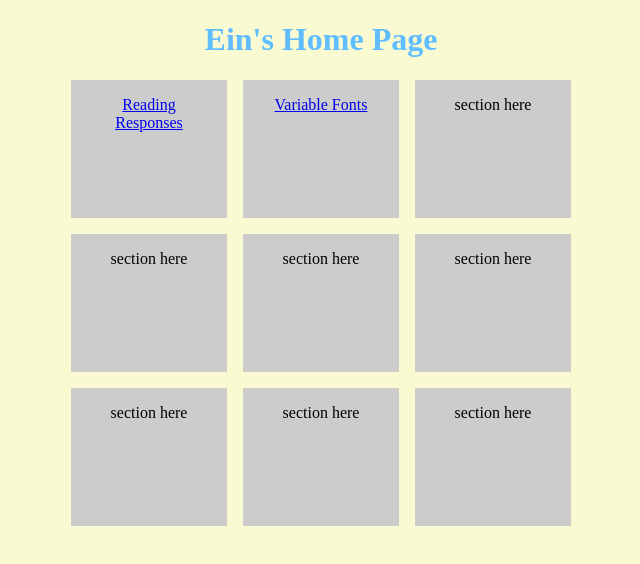
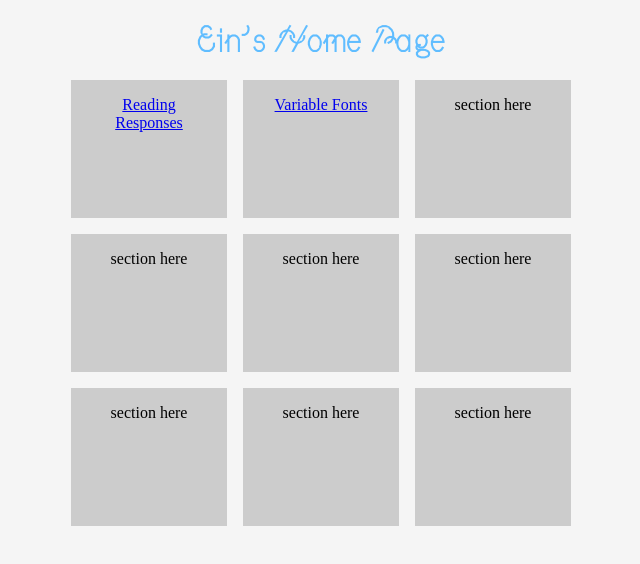
Before and after one commit to e1nsim/core-2-int-lab, a website built with Parcel: page index.html in a window 1280 px wide. Shown: the whole page, without its empty margins (319-959 px from the left). Built offline with nearby package versions, Linux system fonts and the light colour scheme.

Commit message:
Update style.css

```diff
--- a/style.css
+++ b/style.css
@@ -1,5 +1,5 @@
 body {
-    background-color: lightgoldenrodyellow;
+    background-color: whitesmoke;
     text-align: center;
     align-content:flex-start;
 }
@@ -8,6 +8,12 @@ h1 {
     font-size: 60px;
     color: rgb(96, 189, 255);
     text-align: center;
+    font-family: "cirruscumulus";
+}
+
+@font-face {
+  font-family: "cirruscumulus";
+  src: url(CirrusCumulus1.otf);
 }
 
 main {
@@ -27,6 +33,12 @@ main {
 
   }
 
+  #c {
+grid-column-start: 3;
+grid-row-start: 1;
+color: black;
+  }
+
   section {
     background: #ccc;
     padding: 1rem;
```
